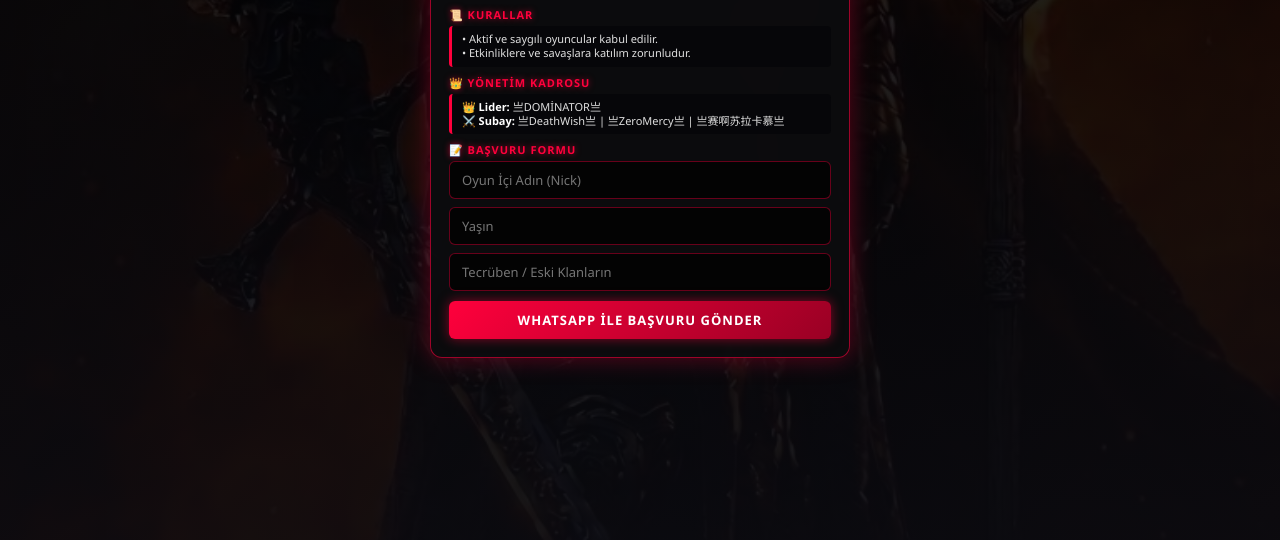
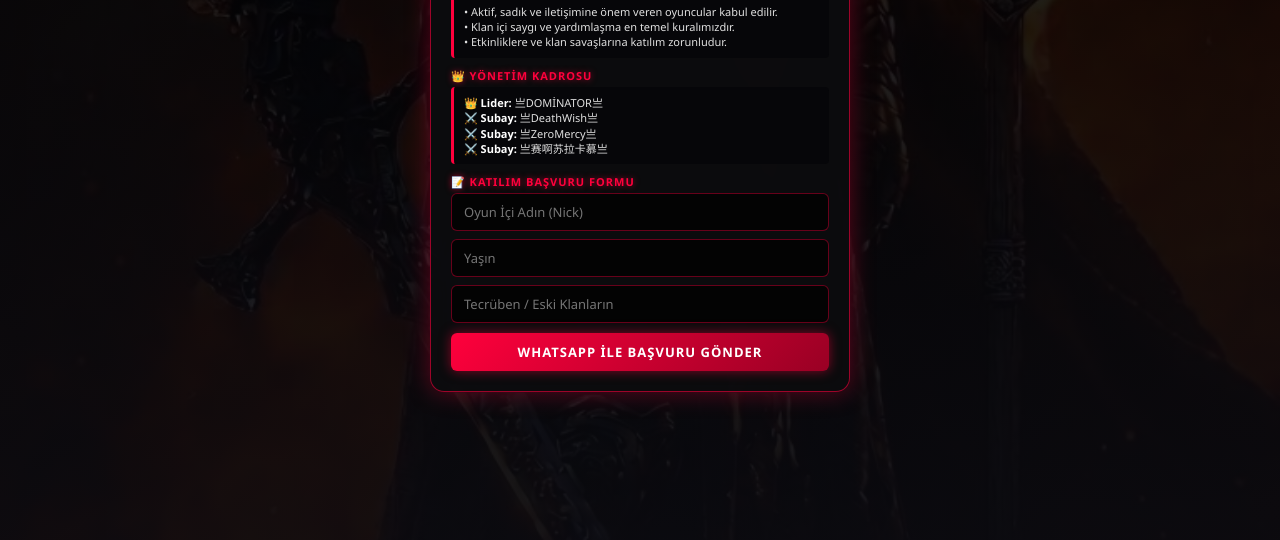
Before and after one commit to dominator000/sipahiler-klan, a plain HTML site: page index.html in a window 1280 px wide. Shown: the part 260-800 px from the top of the page. Drawn offline with Linux system fonts and the light colour scheme.

Commit message:
Update styles and text in index.html

```diff
--- a/index.html
+++ b/index.html
@@ -26,10 +26,12 @@
             background: rgba(12, 12, 15, 0.92);
             border: 1px solid rgba(255, 0, 60, 0.6);
             backdrop-filter: blur(15px);
-            padding: 18px;
-            border-radius: 12px;
+            padding: 20px;
+            border-radius: 14px;
             width: 100%;
             max-width: 420px;
+            max-height: 92vh;
+            overflow-y: auto;
             box-shadow: 0 0 25px rgba(255, 0, 60, 0.35);
             text-align: center;
         }
@@ -43,7 +45,7 @@
         .clan-motto {
             font-size: 11px;
             color: #b8b8b8;
-            margin-bottom: 10px;
+            margin-bottom: 12px;
             font-style: italic;
             border-bottom: 1px solid rgba(255, 0, 60, 0.3);
             padding-bottom: 6px;
@@ -61,13 +63,13 @@
         .info-box, .roster-box {
             background: rgba(5, 5, 8, 0.7);
             border-left: 3px solid #ff003c;
-            padding: 6px 10px;
-            margin-bottom: 8px;
+            padding: 8px 10px;
+            margin-bottom: 10px;
             text-align: left;
             font-size: 11px;
             color: #e0e0e0;
             border-radius: 4px;
-            line-height: 1.3;
+            line-height: 1.4;
         }
         .roster-box strong {
             color: #fff;
@@ -119,19 +121,22 @@
         <h1>亗SİPAHİLER亗</h1>
         <div class="clan-motto">"Zirve geçici bir hevestir, ben nirvana'yı kalıcı kıldım."</div>
 
-        <div class="section-title">📜 Kurallar</div>
+        <div class="section-title">📜 Klan Bilgileri & Kurallar</div>
         <div class="info-box">
-            <p>• Aktif ve saygılı oyuncular kabul edilir.</p>
-            <p>• Etkinliklere ve savaşlara katılım zorunludur.</p>
+            <p>• Aktif, sadık ve iletişimine önem veren oyuncular kabul edilir.</p>
+            <p>• Klan içi saygı ve yardımlaşma en temel kuralımızdır.</p>
+            <p>• Etkinliklere ve klan savaşlarına katılım zorunludur.</p>
         </div>
 
         <div class="section-title">👑 Yönetim Kadrosu</div>
         <div class="roster-box">
             <p>👑 <strong>Lider:</strong> 亗DOMİNATOR亗</p>
-            <p>⚔️ <strong>Subay:</strong> 亗DeathWish亗 | 亗ZeroMercy亗 | 亗赛啊苏拉卡慕亗</p>
+            <p>⚔️ <strong>Subay:</strong> 亗DeathWish亗</p>
+            <p>⚔️ <strong>Subay:</strong> 亗ZeroMercy亗</p>
+            <p>⚔️ <strong>Subay:</strong> 亗赛啊苏拉卡慕亗</p>
         </div>
 
-        <div class="section-title">📝 Başvuru Formu</div>
+        <div class="section-title">📝 Katılım Başvuru Formu</div>
         <form onsubmit="sendToWhatsApp(event)">
             <input type="text" id="oyunAdi" placeholder="Oyun İçi Adın (Nick)" required>
             <input type="number" id="yas" placeholder="Yaşın" required>
```
